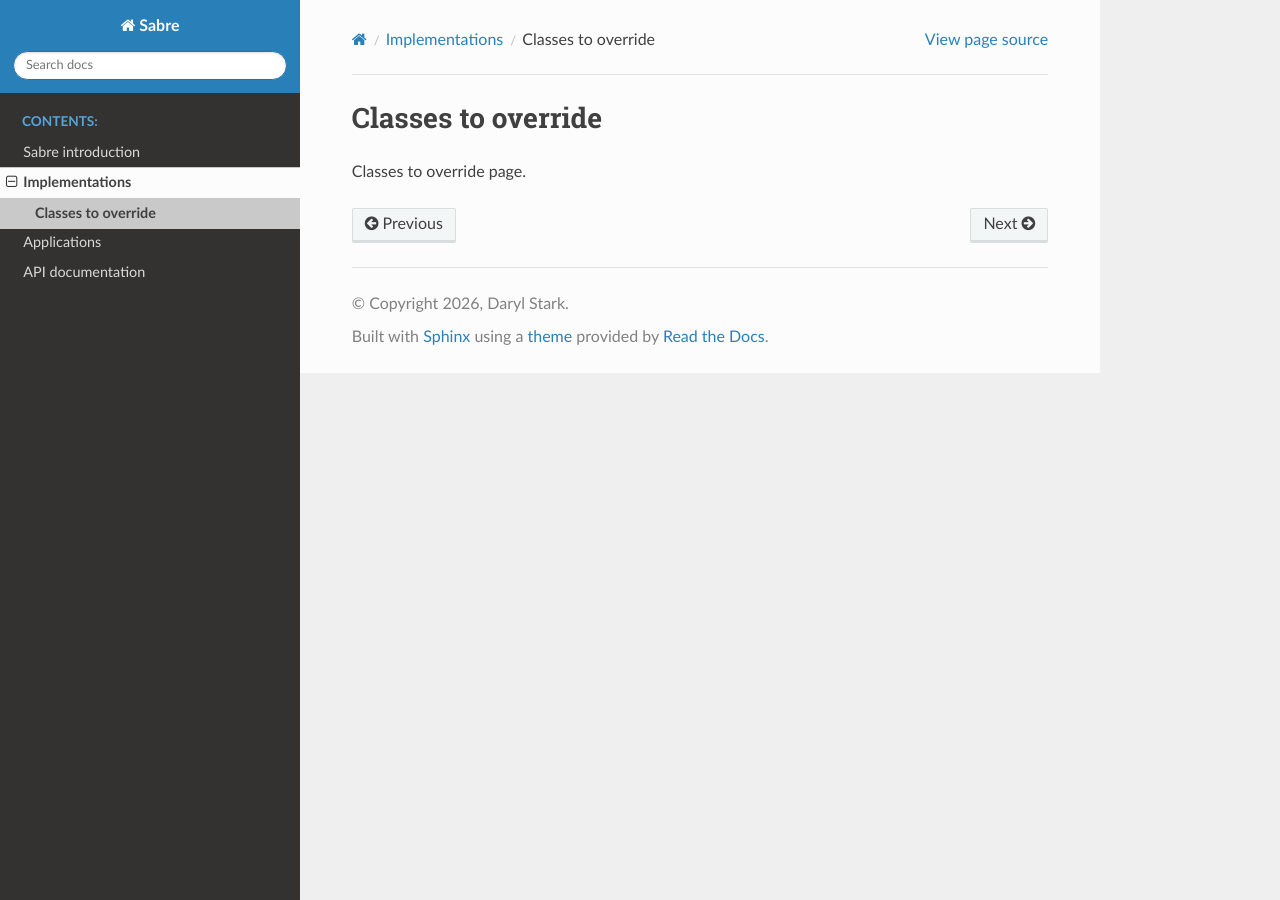
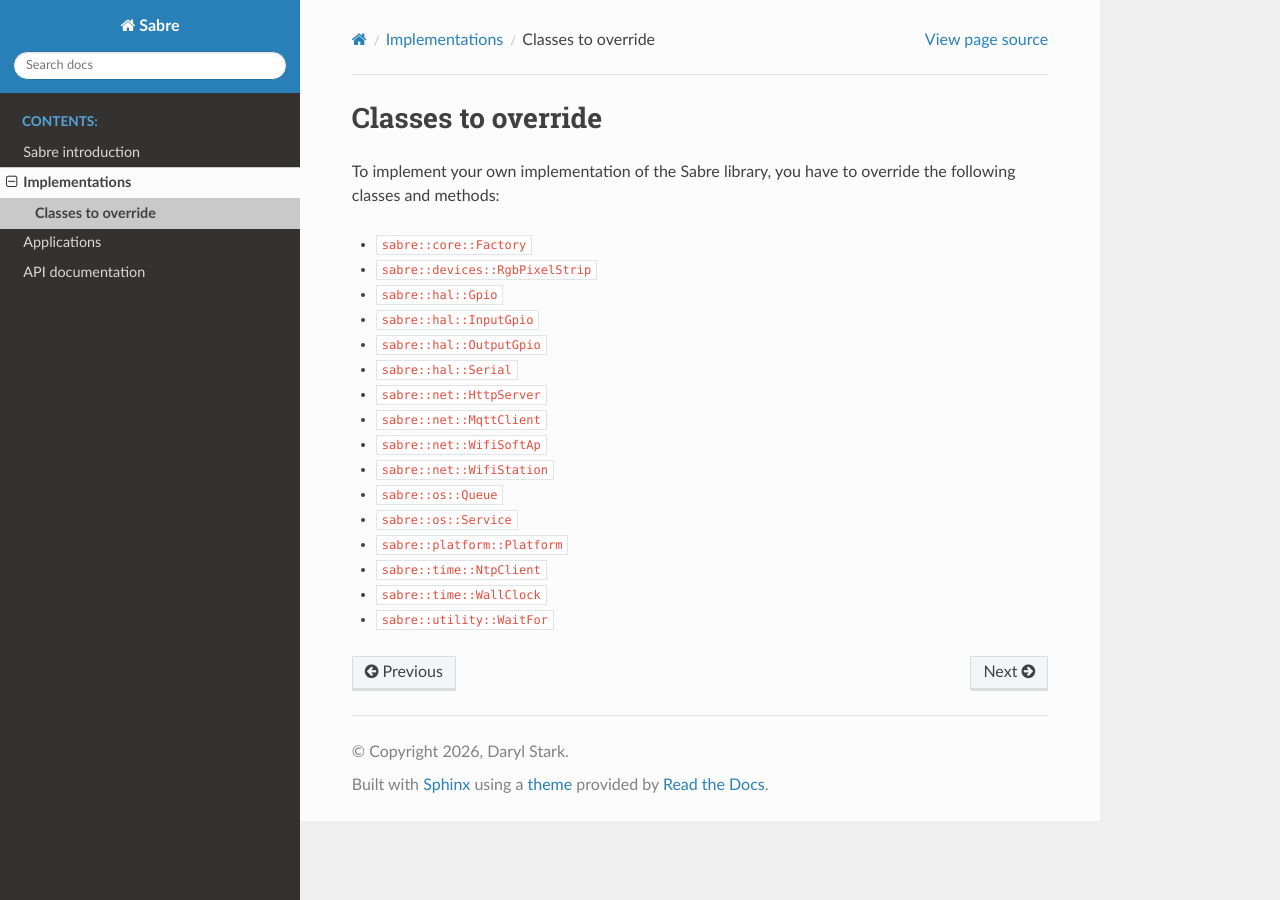
Before and after one commit to DarylStark/sabre-lib-cpp-sabre, a Sphinx documentation site: the page built from docs/source/01-implementations/01-classes-to-override.rst, in a window 1280 px wide. Built offline with Sphinx 7.4.7 and the Read the Docs theme 3.1.0, drawn with Linux system fonts in a browser that asks for light colours.

Commit message:
docs: Enhance implementation documentation.

```diff
--- a/docs/source/01-implementations/00-introduction.rst
+++ b/docs/source/01-implementations/00-introduction.rst
@@ -1,7 +1,9 @@
 Implementations
 ===============
 
-Here comes the documentation for implementations.
+It is possible to create a implementation for the MCU you want to use. To do this, you have to override a few Sabre classes with the correct code for the API for the MCU you want to use. As a convention, all implemented classes go inside the ``sabre::impl::<implementation-name>`` namespace. For instance, if you are creating a implementation for Raspberry Pi Pico, you should place all implementations inside the namesapce ``sabre::impl::pico``.
+
+In the following pages you can find which classes should be overriden and which methods specifically should be overriden.
 
 .. toctree::
    :maxdepth: 1
--- a/docs/source/01-implementations/01-classes-to-override.rst
+++ b/docs/source/01-implementations/01-classes-to-override.rst
@@ -1,4 +1,21 @@
 Classes to override
 ===================
 
-Classes to override page.
+To implement your own implementation of the Sabre library, you have to override the following classes and methods:
+
+-   ``sabre::core::Factory``
+-   ``sabre::devices::RgbPixelStrip``
+-   ``sabre::hal::Gpio``
+-   ``sabre::hal::InputGpio``
+-   ``sabre::hal::OutputGpio``
+-   ``sabre::hal::Serial``
+-   ``sabre::net::HttpServer``
+-   ``sabre::net::MqttClient``
+-   ``sabre::net::WifiSoftAp``
+-   ``sabre::net::WifiStation``
+-   ``sabre::os::Queue``
+-   ``sabre::os::Service``
+-   ``sabre::platform::Platform``
+-   ``sabre::time::NtpClient``
+-   ``sabre::time::WallClock``
+-   ``sabre::utility::WaitFor``
```
